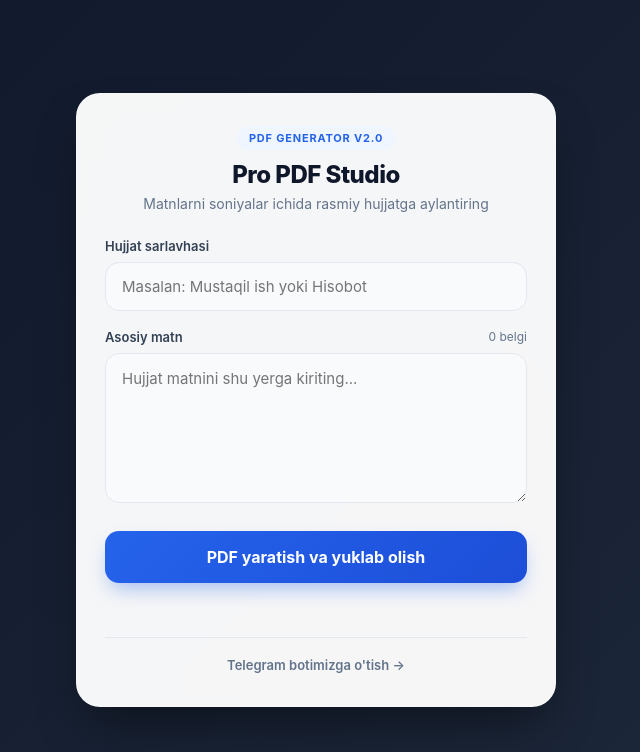
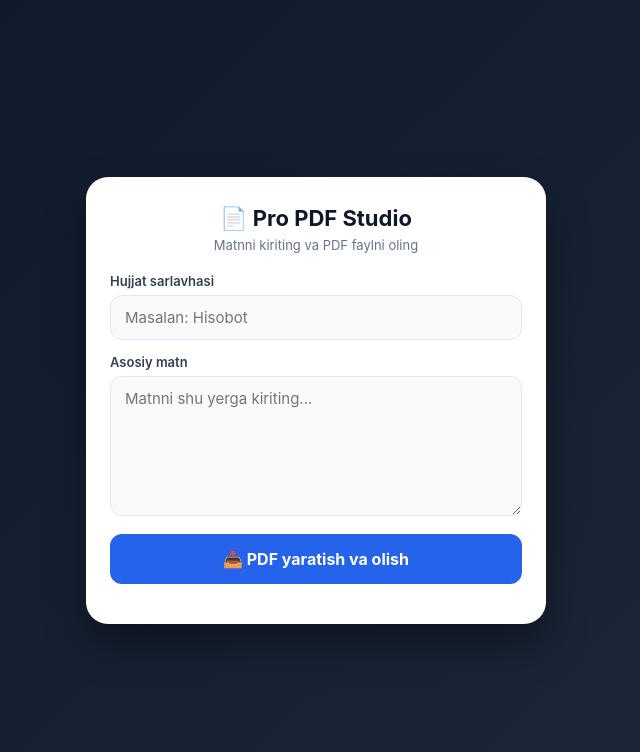
Before and after one commit to anvar19840506-cell/PDF-sayt, a plain HTML site: page index.html in a window 1280 px wide. Shown: the whole page, without its empty margins (324-964 px from the left). Drawn offline with Linux system fonts and the light colour scheme.

Commit message:
Update index.html

```diff
--- a/index.html
+++ b/index.html
@@ -6,245 +6,55 @@
     <title>Pro PDF Studio</title>
     <script src="https://telegram.org"></script>
     <style>
-        :root {
-            --primary: #2563eb;
-            --primary-hover: #1d4ed8;
-            --bg-gradient: linear-gradient(135deg, #0f172a 0%, #1e293b 100%);
-            --card-bg: rgba(255, 255, 255, 0.96);
-            --text-main: #0f172a;
-            --text-muted: #64748b;
-            --border-color: #e2e8f0;
-        }
-
-        * {
-            box-sizing: border-box;
-            margin: 0;
-            padding: 0;
-            font-family: -apple-system, BlinkMacSystemFont, 'SF Pro Display', 'Segoe UI', Roboto, sans-serif;
-        }
-
-        body {
-            background: var(--bg-gradient);
-            min-height: 100vh;
-            display: flex;
-            align-items: center;
-            justify-content: center;
-            padding: 20px;
-            color: var(--text-main);
-        }
-
-        .card {
-            background: var(--card-bg);
-            width: 100%;
-            max-width: 480px;
-            padding: 32px 28px;
-            border-radius: 24px;
-            box-shadow: 0 25px 50px -12px rgba(0, 0, 0, 0.45);
-            backdrop-filter: blur(12px);
-            border: 1px solid rgba(255, 255, 255, 0.2);
-            animation: fadeIn 0.4s ease-out;
-        }
-
-        @keyframes fadeIn {
-            from { opacity: 0; transform: translateY(12px); }
-            to { opacity: 1; transform: translateY(0); }
-        }
-
-        .header {
-            text-align: center;
-            margin-bottom: 26px;
-        }
-
-        .badge {
-            display: inline-block;
-            background: #eff6ff;
-            color: var(--primary);
-            font-size: 11px;
-            font-weight: 700;
-            letter-spacing: 0.8px;
-            text-transform: uppercase;
-            padding: 5px 12px;
-            border-radius: 99px;
-            margin-bottom: 10px;
-        }
-
-        h1 {
-            font-size: 24px;
-            font-weight: 800;
-            letter-spacing: -0.5px;
-            color: #0f172a;
-        }
-
-        .subtitle {
-            font-size: 14px;
-            color: var(--text-muted);
-            margin-top: 6px;
-        }
-
-        .form-group {
-            margin-bottom: 18px;
-        }
-
-        label {
-            display: flex;
-            justify-content: space-between;
-            font-size: 13px;
-            font-weight: 600;
-            color: #334155;
-            margin-bottom: 8px;
-        }
-
-        .char-count {
-            font-weight: 400;
-            color: var(--text-muted);
-            font-size: 12px;
-        }
-
-        input, textarea {
-            width: 100%;
-            padding: 14px 16px;
-            border: 1.5px solid var(--border-color);
-            border-radius: 14px;
-            font-size: 15px;
-            color: var(--text-main);
-            background: #f8fafc;
-            transition: all 0.2s ease;
-        }
-
-        input:focus, textarea:focus {
-            outline: none;
-            border-color: var(--primary);
-            background: #ffffff;
-            box-shadow: 0 0 0 4px rgba(37, 99, 235, 0.12);
-        }
-
-        textarea {
-            height: 150px;
-            resize: vertical;
-            line-height: 1.5;
-        }
-
-        .btn-primary {
-            width: 100%;
-            padding: 16px;
-            margin-top: 6px;
-            background: linear-gradient(135deg, #2563eb 0%, #1d4ed8 100%);
-            color: #ffffff;
-            border: none;
-            border-radius: 14px;
-            font-size: 16px;
-            font-weight: 700;
-            cursor: pointer;
-            box-shadow: 0 10px 20px -5px rgba(37, 99, 235, 0.4);
-            transition: transform 0.15s ease, box-shadow 0.15s ease;
-        }
-
-        .btn-primary:hover {
-            transform: translateY(-1px);
-            box-shadow: 0 14px 24px -5px rgba(37, 99, 235, 0.5);
-        }
-
-        .btn-primary:active {
-            transform: scale(0.98);
-        }
-
-        #status {
-            text-align: center;
-            margin-top: 14px;
-            font-size: 14px;
-            font-weight: 600;
-            color: #059669;
-            min-height: 20px;
-        }
-
-        .footer {
-            margin-top: 20px;
-            padding-top: 16px;
-            border-top: 1px solid var(--border-color);
-            text-align: center;
-        }
-
-        .tg-link {
-            display: inline-flex;
-            align-items: center;
-            gap: 6px;
-            color: var(--text-muted);
-            text-decoration: none;
-            font-size: 13px;
-            font-weight: 600;
-            transition: color 0.2s;
-        }
-
-        .tg-link:hover {
-            color: var(--primary);
-        }
+        * { box-sizing: border-box; margin: 0; padding: 0; font-family: -apple-system, BlinkMacSystemFont, sans-serif; }
+        body { background: linear-gradient(135deg, #0f172a 0%, #1e293b 100%); min-height: 100vh; display: flex; align-items: center; justify-content: center; padding: 20px; }
+        .card { background: #ffffff; width: 100%; max-width: 460px; padding: 28px 24px; border-radius: 22px; box-shadow: 0 20px 40px rgba(0,0,0,0.4); }
+        h1 { font-size: 22px; text-align: center; color: #0f172a; margin-bottom: 6px; }
+        p.sub { text-align: center; color: #64748b; font-size: 13px; margin-bottom: 20px; }
+        label { display: block; font-size: 13px; font-weight: 600; color: #334155; margin-bottom: 6px; }
+        input, textarea { width: 100%; padding: 12px 14px; border: 1.5px solid #e2e8f0; border-radius: 12px; font-size: 15px; margin-bottom: 14px; background: #f8fafc; }
+        textarea { height: 140px; resize: vertical; }
+        button { width: 100%; padding: 15px; background: #2563eb; color: #fff; border: none; border-radius: 12px; font-size: 16px; font-weight: 700; cursor: pointer; }
+        button:disabled { opacity: 0.6; }
+        #msg { text-align: center; margin-top: 12px; font-size: 14px; font-weight: 600; color: #059669; }
     </style>
 </head>
 <body>
     <div class="card">
-        <div class="header">
-            <span class="badge">PDF Generator v2.0</span>
-            <h1>Pro PDF Studio</h1>
-            <p class="subtitle">Matnlarni soniyalar ichida rasmiy hujjatga aylantiring</p>
-        </div>
+        <h1>📄 Pro PDF Studio</h1>
+        <p class="sub">Matnni kiriting va PDF faylni oling</p>
 
-        <div class="form-group">
-            <label for="title">Hujjat sarlavhasi</label>
-            <input type="text" id="title" placeholder="Masalan: Mustaqil ish yoki Hisobot">
-        </div>
+        <label>Hujjat sarlavhasi</label>
+        <input type="text" id="title" placeholder="Masalan: Hisobot">
 
-        <div class="form-group">
-            <label for="content">
-                <span>Asosiy matn</span>
-                <span class="char-count" id="counter">0 belgi</span>
-            </label>
-            <textarea id="content" placeholder="Hujjat matnini shu yerga kiriting..." oninput="updateCount()"></textarea>
-        </div>
+        <label>Asosiy matn</label>
+        <textarea id="content" placeholder="Matnni shu yerga kiriting..."></textarea>
 
-        <button class="btn-primary" onclick="yuborish()">PDF yaratish va yuklab olish</button>
-        <div id="status"></div>
-
-        <div class="footer">
-            <a href="https://t.me" class="tg-link" target="_blank">
-                Telegram botimizga o'tish &rarr;
-            </a>
-        </div>
+        <button id="btn" onclick="yaratish()">📥 PDF yaratish va olish</button>
+        <div id="msg"></div>
     </div>
 
     <script>
+        // SHU YERGA @BotFather DAN OLGAN OXIRGI TOKENINGIZNI YOZING:
+        const TOKEN = "SIZNING_YANGI_TOKENINGIZ";
+
         const tg = window.Telegram ? window.Telegram.WebApp : null;
-        if (tg) {
-            tg.ready();
-            tg.expand();
-        }
+        if (tg) { tg.ready(); tg.expand(); }
 
-        function updateCount() {
-            const len = document.getElementById("content").value.length;
-            document.getElementById("counter").innerText = len + " belgi";
-        }
-
-        function yuborish() {
+        async function yaratish() {
             const title = document.getElementById("title").value.trim();
             const content = document.getElementById("content").value.trim();
-            const status = document.getElementById("status");
+            const btn = document.getElementById("btn");
+            const msg = document.getElementById("msg");
 
-            if (!content) {
-                if (tg && tg.showAlert) tg.showAlert("Iltimos, avval matn kiriting!");
-                else alert("Iltimos, avval matn kiriting!");
-                return;
-            }
+            if (!content) { alert("Matn kiriting!"); return; }
 
-            if (tg && typeof tg.sendData === "function" && tg.initData !== "") {
-                status.innerText = "Tayyorlanmoqda...";
-                tg.sendData(JSON.stringify({ title: title, content: content }));
-                return;
-            }
+            // Sof PDF fayl yaratish (tashqi kutubxonasiz)
+            const matn = (title ? title + "\n\n" : "") + content;
+            const toza = matn.replace(/[^\x20-\x7E\n]/g, "?").replace(/\(/g, "\\(").replace(/\)/g, "\\)");
+            const qatorlar = toza.split("\n").map((l, i) => `1 0 0 1 50 ${750 - i * 18} Tm (${l}) Tj`).join("\n");
 
-            const matn = (title ? title + "\n\n" : "") + content;
-            const tozaMatn = matn.replace(/[^\x20-\x7E\n]/g, "?").replace(/\(/g, "\\(").replace(/\)/g, "\\)");
-            const qatorlar = tozaMatn.split("\n").map((line, i) => `1 0 0 1 50 ${750 - i * 18} Tm (${line}) Tj`).join("\n");
-
-            const pdfContent = `%PDF-1.4
+            const pdf = `%PDF-1.4
 1 0 obj << /Type /Catalog /Pages 2 0 R >> endobj
 2 0 obj << /Type /Pages /Kids [3 0 R] /Count 1 >> endobj
 3 0 obj << /Type /Page /Parent 2 0 R /Resources << /Font << /F1 4 0 R >> >> /MediaBox [0 0 612 792] /Contents 5 0 R >> endobj
@@ -267,12 +77,39 @@ startxref
 ${380 + qatorlar.length}
 %%EOF`;
 
-            const blob = new Blob([pdfContent], { type: "application/pdf" });
-            const link = document.createElement("a");
-            link.href = URL.createObjectURL(blob);
-            link.download = (title || "hujjat") + ".pdf";
-            link.click();
-            status.innerText = "PDF muvaffaqiyatli yuklab olindi!";
+            const blob = new Blob([pdf], { type: "application/pdf" });
+            const fileName = (title || "hujjat") + ".pdf";
+
+            // 1. Telegram ichida ochilgan bo'lsa to'g'ridan-to'g'ri chatga yuboradi:
+            if (tg && tg.initDataUnsafe && tg.initDataUnsafe.user) {
+                btn.disabled = true;
+                btn.innerText = "⏳ Chatga yuborilmoqda...";
+
+                const fd = new FormData();
+                fd.append("chat_id", tg.initDataUnsafe.user.id);
+                fd.append("document", blob, fileName);
+
+                const url = "https://" + "api.telegram.org/bot" + TOKEN + "/sendDocument";
+                const res = await fetch(url, { method: "POST", body: fd });
+                const data = await res.json();
+
+                if (data.ok) {
+                    tg.close();
+                } else {
+                    btn.disabled = false;
+                    btn.innerText = "📥 PDF yaratish va olish";
+                    msg.style.color = "red";
+                    msg.innerText = "Xato: Token noto'g'ri yoki botga /start bosilmagan!";
+                }
+                return;
+            }
+
+            // 2. Oddiy brauzerda yuklab oladi:
+            const a = document.createElement("a");
+            a.href = URL.createObjectURL(blob);
+            a.download = fileName;
+            a.click();
+            msg.innerText = "✅ PDF yuklab olindi!";
         }
     </script>
 </body>
```
